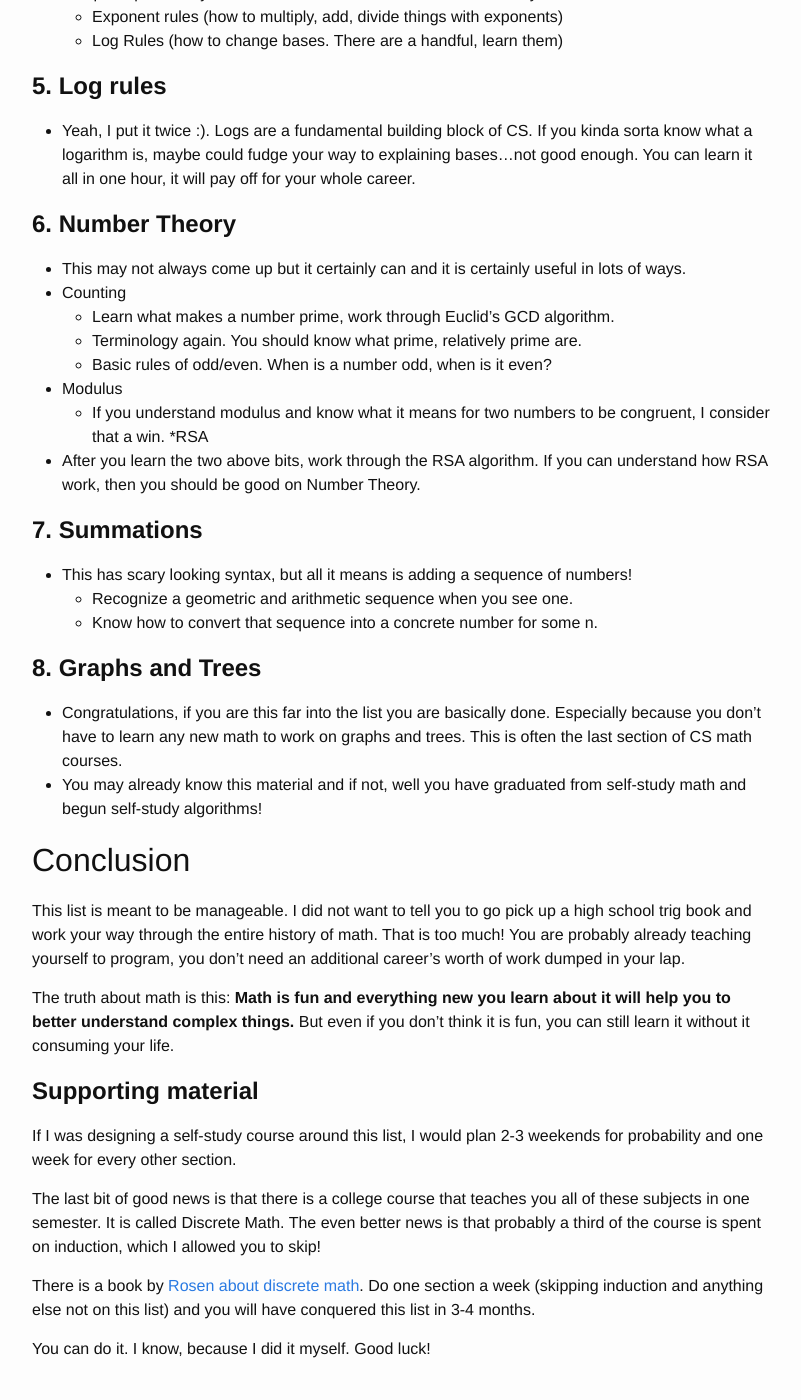
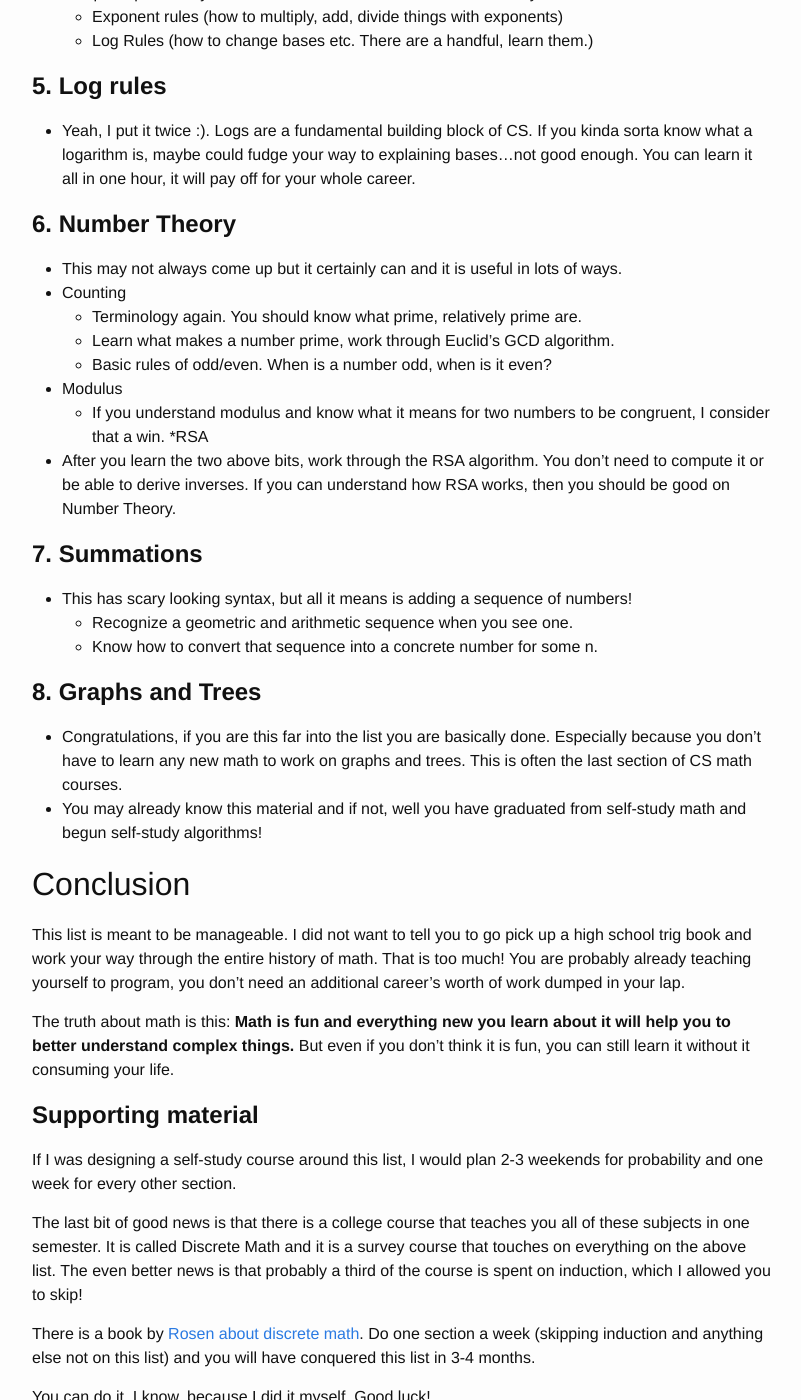
Before and after one commit to mateor/mateor.github.io, a Jekyll site: the page built from _posts/2015-02-05-bare-minimum-math-concepts.markdown, in a window 1280 px wide and 1400 px high, scrolled down 1808 px. Shown: the whole window, without its empty margins (238-1039 px from the left). Built offline with Jekyll 4.4.1, drawn with Linux system fonts in a browser that asks for light colours; some of the changed text lies outside the part shown.

Commit message:
Tidy up.

```diff
--- a/_posts/2015-02-05-bare-minimum-math-concepts.markdown
+++ b/_posts/2015-02-05-bare-minimum-math-concepts.markdown
@@ -62,13 +62,13 @@ Again, don’t fret. Just get comfortable with the terminology and you are almos
 * Know what a union and an intersection are.
 * Be able to apply the algebra of sets.
     * Don’t worry! If you learned the rules of inference, they are the same.
-    * This stuff really does come up but it is actually really simple. You don’t even have to memorize all the formulas just know the basic rules and it becomes clear.
+* This stuff really does come up but it is actually pretty simple. You don’t even have to memorize all the formulas just know the basic rules.
 
 **4. How to reduce equations**
 ============================
 * You perhaps already know how to do this. There are two rule sets you must know for CS math.
     * Exponent rules (how to multiply, add, divide things with exponents)
-    * Log Rules (how to change bases. There are a handful, learn them)
+    * Log Rules (how to change bases etc. There are a handful, learn them.)
 
 **5. Log rules**
 ==================
@@ -78,16 +78,17 @@ You can learn it all in one hour, it will pay off for your whole career.
 
 **6. Number Theory**
 ========================
-* This may not always come up but it certainly can and it is certainly useful in lots of ways.
+* This may not always come up but it certainly can and it is useful in lots of ways.
 * Counting
+    * Terminology again. You should know what prime, relatively prime are.
     * Learn what makes a number prime, work through Euclid’s GCD algorithm.
-    * Terminology again. You should know what prime, relatively prime are.
     * Basic rules of odd/even. When is a number odd, when is it even?
 
 * Modulus
     * If you understand modulus and know what it means for two numbers to be congruent, I consider that a win.
     *RSA
-* After you learn the two above bits, work through the RSA algorithm. If you can understand how RSA work, then you should be good on Number Theory.
+* After you learn the two above bits, work through the RSA algorithm. You don't need to compute it or be able to derive inverses.
+ If you can understand how RSA works, then you should be good on Number Theory.
 
 **7. Summations**
 ========================
@@ -104,7 +105,8 @@ Especially because you don’t have to learn any new math to work on graphs and
 
 ## Conclusion
 
-This list is meant to be manageable. I did not want to tell you to go pick up a high school trig book and work your way through the entire history of math. That is too much! You are probably already teaching yourself to program, you don’t need an additional career’s worth of work dumped in your lap.
+This list is meant to be manageable. I did not want to tell you to go pick up a high school trig book and work your way
+through the entire history of math. That is too much! You are probably already teaching yourself to program, you don’t need an additional career’s worth of work dumped in your lap.
 
 The truth about math is this: **Math is fun and everything new you learn about it will help you to better understand complex things.**
 But even if you don't think it is fun, you can still learn it without it consuming your life.
@@ -113,7 +115,9 @@ But even if you don't think it is fun, you can still learn it without it consumi
 ==================
 If I was designing a self-study course around this list, I would plan 2-3 weekends for probability and one week for every other section.
 
-The last bit of good news is that there is a college course that teaches you all of these subjects in one semester. It is called Discrete Math. The even better news is that probably a third of the course is spent on induction, which I allowed you to skip!
+The last bit of good news is that there is a college course that teaches you all of these subjects in one semester.
+It is called Discrete Math and it is a survey course that touches on everything on the above list.
+The even better news is that probably a third of the course is spent on induction, which I allowed you to skip!
 
 There is a book by [Rosen about discrete math](http://www.amazon.com/Discrete-Mathematics-Applications-Kenneth-Rosen/dp/0072899050).
 Do one section a week (skipping induction and anything else not on this list) and you will have conquered this list in 3-4 months.
```
Also changed, not shown: 2 other files.
